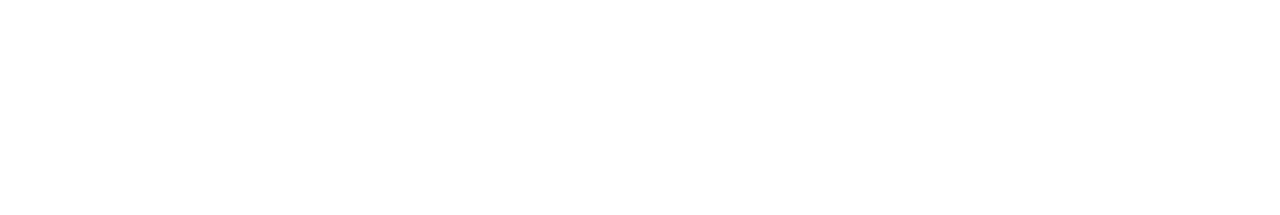
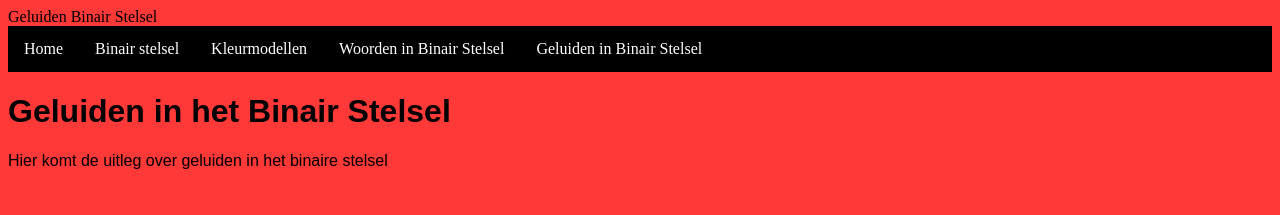
Before and after one commit to XxRoyKillerxX206/XxRoyKillerxX206.github.io, a plain HTML site: page geluidenBinair.html in a window 1280 px wide. Drawn offline with Linux system fonts and the light colour scheme.

Commit message:
ijenjeij

```diff
--- a/geluidenBinair.html
+++ b/geluidenBinair.html
@@ -0,0 +1,31 @@
+<!DOCTYPE html><!--dit is de homepage van mijn site-->
+<html> <!--dit is het html element-->
+    <head>
+            <link rel="stylesheet" type="text/css" href="layout.css"
+
+            <title> Geluiden Binair Stelsel </title>
+
+            <meta charset="utf-8">
+    </head>
+    <body id="body5">
+        <ul>
+            <li><a href="index.html">Home</a></li>
+            <li><a href="binairstelsel.html">Binair stelsel</a></li>
+            <li><a href="kleurmodellen.html">Kleurmodellen</a></li>
+            <li><a href=".woordenBinair.html">Woorden in Binair Stelsel</a></li>
+            <li><a href="geluidenBinair.html">Geluiden in Binair Stelsel</a></li>
+            </ul>
+
+        <h1>Geluiden in het Binair Stelsel</h1>
+
+            <p> Hier komt de uitleg over geluiden in het binaire stelsel
+            </p>
+
+        <br>
+
+
+
+
+
+    </body>
+</html>
--- a/layout.css
+++ b/layout.css
@@ -11,8 +11,13 @@
     background-color: lightseagreen;
 }
 
+#body4{
+  background-color: rgb(55, 44, 246);
+}
 
-
+#body5{
+  background-color: rgb(255, 56, 56);
+}
 
   p {
     font-family: Arial, Helvetica, sans-serif;
```
Also changed, not shown: 1 other file.
